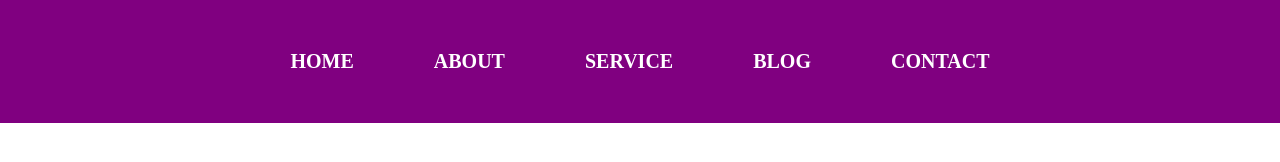
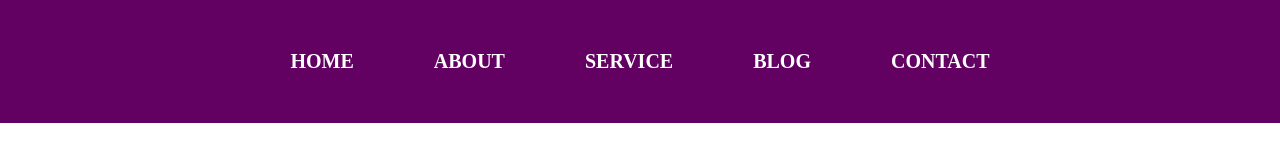
Before and after one commit to MohammadAli169/Menu, a plain HTML site: page index.html in a window 1280 px wide. Drawn offline with Linux system fonts and the light colour scheme.

Commit message:
menubar added

```diff
--- a/css/style.css
+++ b/css/style.css
@@ -12,7 +12,7 @@
 
 
     .menubar{
-        background: purple;
+        background: rgb(98, 1, 98);
         padding: 50px 0;
 
     }
```
